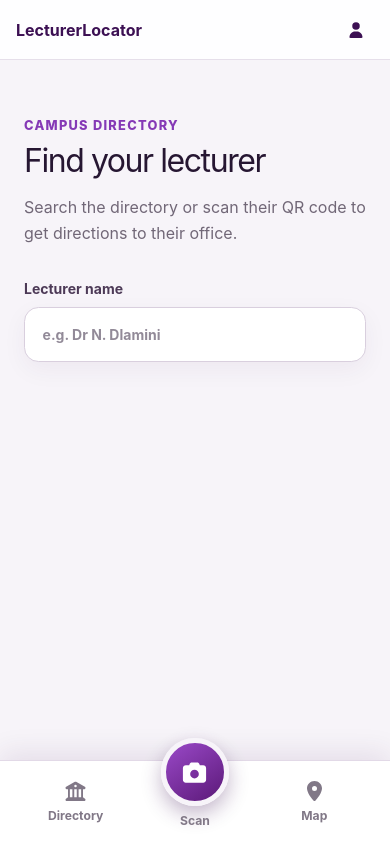
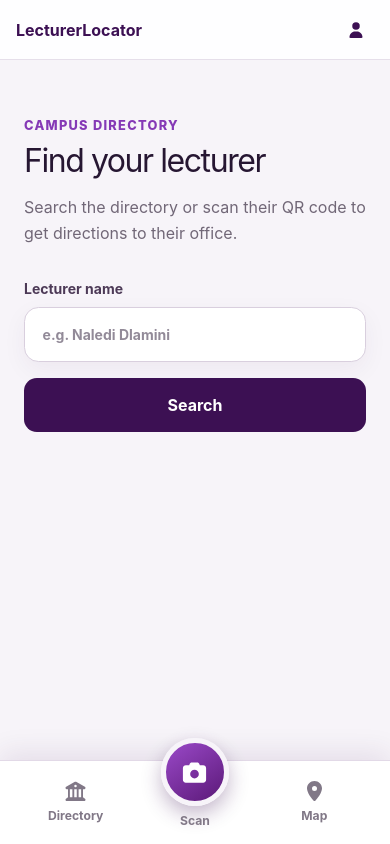
Before and after one commit to Connel101/lecturer-locator, a React (Vite) app in the folder frontend/: page / in a window 390 px wide. Built offline with nearby package versions, Linux system fonts and the light colour scheme.

Commit message:
Build lecturer search page

```diff
--- a/frontend/src/Directory.tsx
+++ b/frontend/src/Directory.tsx
@@ -1,13 +1,123 @@
+import { useState, type FormEvent } from 'react'
+import { Link } from 'react-router-dom'
+
+interface LecturerOffice {
+  buildingName: string | null
+  floorLevel: number | null
+  roomNumber: string
+}
+
+interface Lecturer {
+  id: string
+  fullName: string
+  title?: string | null
+  department?: string | null
+  office: LecturerOffice | null
+}
+
+interface LecturerSearchResponse {
+  lecturers: Lecturer[]
+}
+
 function Directory() {
+  const [searchTerm, setSearchTerm] = useState('')
+  const [lecturers, setLecturers] = useState<Lecturer[]>([])
+  const [isLoading, setIsLoading] = useState(false)
+  const [hasSearched, setHasSearched] = useState(false)
+  const [error, setError] = useState('')
+
+  async function handleSearch(event: FormEvent<HTMLFormElement>) {
+    event.preventDefault()
+
+    setIsLoading(true)
+    setLecturers([])
+    setError('')
+    setHasSearched(true)
+
+    try {
+      const query = encodeURIComponent(searchTerm.trim())
+      const response = await fetch(`/api/lecturers?search=${query}`)
+
+      if (!response.ok) {
+        throw new Error('Search request failed')
+      }
+
+      const data = (await response.json()) as LecturerSearchResponse
+      setLecturers(data.lecturers)
+    } catch {
+      setLecturers([])
+      setError('The lecturer directory could not be loaded. Please try again.')
+    } finally {
+      setIsLoading(false)
+    }
+  }
+
   return (
     <main className="page-shell">
       <p className="eyebrow">Campus directory</p>
       <h1>Find your lecturer</h1>
-      <p className="page-intro">Search the directory or scan their QR code to get directions to their office.</p>
-      <label className="search-field">
-        <span>Lecturer name</span>
-        <input type="search" placeholder="e.g. Dr N. Dlamini" />
-      </label>
+      <p className="page-intro">
+        Search the directory or scan their QR code to get directions to their office.
+      </p>
+
+      <form className="search-form" onSubmit={handleSearch}>
+        <label className="search-field">
+          <span>Lecturer name</span>
+          <input
+            type="search"
+            value={searchTerm}
+            onChange={(event) => setSearchTerm(event.target.value)}
+            placeholder="e.g. Naledi Dlamini"
+          />
+        </label>
+
+        <button className="primary-button" type="submit" disabled={isLoading}>
+          {isLoading ? 'Searching...' : 'Search'}
+        </button>
+      </form>
+
+      <section className="search-results" aria-live="polite" aria-busy={isLoading}>
+        {isLoading && (
+          <p className="status-message">Searching for lecturers...</p>
+        )}
+        {error && <p className="status-message status-message--error">{error}</p>}
+
+        {!error && hasSearched && !isLoading && lecturers.length === 0 && (
+          <p className="status-message">No lecturers matched your search.</p>
+        )}
+
+        {!error && !isLoading && lecturers.length > 0 && (
+          <>
+            <h2>Search results</h2>
+
+            <div className="lecturer-list">
+              {lecturers.map((lecturer) => (
+                <Link
+                  className="lecturer-card"
+                  key={lecturer.id}
+                  to={`/lecturers/info/${lecturer.id}`}
+                >
+                  <strong>{lecturer.fullName}</strong>
+
+                  {(lecturer.title || lecturer.department) && (
+                    <span>
+                      {[lecturer.title, lecturer.department]
+                        .filter(Boolean)
+                        .join(' - ')}
+                    </span>
+                  )}
+
+                  <span>
+                    {lecturer.office
+                      ? `${lecturer.office.buildingName ?? 'Building unavailable'}, room ${lecturer.office.roomNumber}`
+                      : 'Office not assigned'}
+                  </span>
+                </Link>
+              ))}
+            </div>
+          </>
+        )}
+      </section>
     </main>
   )
 }
--- a/frontend/src/index.css
+++ b/frontend/src/index.css
@@ -46,6 +46,78 @@ h1 { margin: 0; font-size: clamp(2rem, 8vw, 3.5rem); line-height: 1.05; letter-s
 .search-field { display: grid; gap: .5rem; color: #4d3a57; font-size: .875rem; font-weight: 700; }
 .search-field input { width: 100%; padding: 1rem 1.1rem; color: #261632; background: #fff; border: 1px solid #d9cfde; border-radius: .9rem; outline: none; box-shadow: 0 8px 24px rgba(60, 16, 83, .05); }
 .search-field input:focus { border-color: #8539b6; box-shadow: 0 0 0 3px rgba(133, 57, 182, .13); }
+.search-form {
+  display: grid;
+  grid-template-columns: minmax(0, 1fr) auto;
+  align-items: end;
+  gap: 1rem;
+}
+
+.search-form .primary-button {
+  min-height: 3.35rem;
+}
+
+.primary-button:disabled {
+  cursor: wait;
+  opacity: 0.65;
+}
+
+.search-results {
+  margin-top: 2.5rem;
+}
+
+.search-results h2 {
+  margin: 0 0 1rem;
+  font-size: 1.35rem;
+}
+
+.lecturer-list {
+  display: grid;
+  gap: 0.85rem;
+}
+
+.lecturer-card {
+  display: grid;
+  gap: 0.35rem;
+  padding: 1rem 1.1rem;
+  color: #261632;
+  background: white;
+  border: 1px solid #d9cfde;
+  border-radius: 0.9rem;
+  box-shadow: 0 8px 24px rgba(60, 16, 83, 0.05);
+  text-decoration: none;
+}
+
+.lecturer-card:hover,
+.lecturer-card:focus-visible {
+  border-color: #8539b6;
+  box-shadow: 0 0 0 3px rgba(133, 57, 182, 0.13);
+}
+
+.lecturer-card strong {
+  font-size: 1.05rem;
+}
+
+.lecturer-card span {
+  color: #716777;
+  font-size: 0.9rem;
+}
+
+.status-message {
+  margin: 0;
+  padding: 1rem;
+  color: #4d3a57;
+  background: white;
+  border: 1px solid #d9cfde;
+  border-radius: 0.9rem;
+}
+
+.status-message--error {
+  color: #8a1c1c;
+  background: #fff4f4;
+  border-color: #e6bcbc;
+}
+
 .feature-page { text-align: center; display: flex; flex-direction: column; align-items: center; }
 .feature-icon { width: 11rem; height: 11rem; margin-bottom: 2rem; display: grid; place-items: center; color: #8539b6; font-size: 4.5rem; background: white; border: 2px solid #dccce5; border-radius: 2rem; box-shadow: 0 18px 45px rgba(60, 16, 83, .1); }
 .primary-button { padding: .9rem 1.4rem; color: white; background: #3c1053; border: 0; border-radius: .8rem; font-weight: 750; cursor: pointer; }
@@ -55,6 +127,14 @@ h1 { margin: 0; font-size: clamp(2rem, 8vw, 3.5rem); line-height: 1.05; letter-s
   .top-nav { height: 3.75rem; padding: 0 1rem; }
   .top-nav__brand .top-nav__icon-button { display: none; }
   .page-shell { padding-top: 3.5rem; }
+
+  .search-form {
+    grid-template-columns: 1fr;
+  }
+
+  .search-form .primary-button {
+    width: 100%;
+  }
   .mobile-nav {
     position: fixed;
     z-index: 50;
--- a/frontend/vite.config.ts
+++ b/frontend/vite.config.ts
@@ -7,4 +7,12 @@ export default defineConfig({
     react(),
     tailwindcss(),
   ],
+  server: {
+    proxy: {
+      '/api': {
+        target: 'http://localhost:3000',
+        changeOrigin: true,
+      },
+    },
+  },
 })
```
